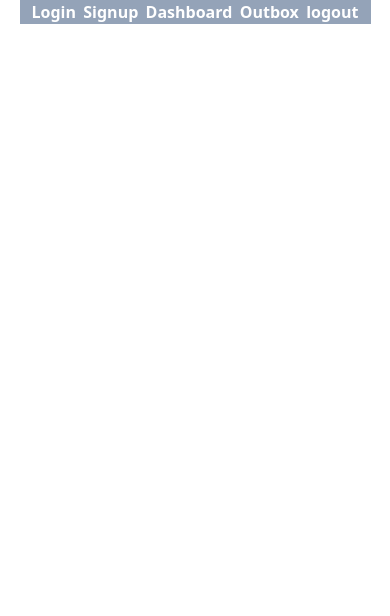
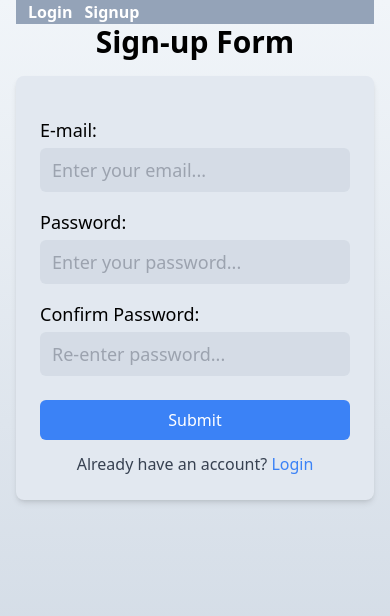
Before and after one commit to suraj-pan/Mail-box-Client, a React (Create React App) app: page /signUp in a window 390 px wide. Shown: the top 616 px of the page. Built offline with nearby package versions, Linux system fonts and the light colour scheme.

Commit message:
Updated mailbox
It is responsive with local storage

```diff
--- a/src/App.js
+++ b/src/App.js
@@ -7,26 +7,28 @@ import Compose from "./Pages/Compose";
 import MailContainer from "./Pages/MailContainer";
 import Header from "./components/Header";
 import Outbox from "./Pages/Outbox";
+import Protected from "./Pages/Protected";
 
 
 function App() {
 
 
   return (
-    <div className="mx-auto w-[90%] max-h-full flex flex-col ">
+    <div className="min-h-screen  mx-auto bg-gradient-to-b from-slate-100 to-slate-300  px-4 md:px-8 lg:px-16 ">
 
       <BrowserRouter>
       <Header/>
         <Routes>
-
-        <Route path="/" Component={SignUp}  />
-        <Route path="/login" Component={Login}  />
-        <Route path="/compose" Component={Compose}  />
-        <Route path="/dashboard" Component={Dashboard}  />
-        <Route path="/mailContainer" Component={MailContainer}  />
-        <Route path="/sentMail" Component={Outbox}  />
+        <Route path="/" element={<Navigate to="/login" />} />
+        <Route path="/signUp" element={<SignUp/>}  />
+        <Route path="/login" element={<Login/>}  />
+        <Route path="/compose" element={<Protected><Compose/></Protected> }  />
+        <Route path="/dashboard" element={<Protected><Dashboard/></Protected> }  />
+        <Route path="/mailContainer" element={ <Protected><MailContainer/></Protected>}  />
+        <Route path="/sentMail" element={<Protected><Outbox/></Protected>}  />
         </Routes>
       </BrowserRouter>
+
     </div>
   );
 }
--- a/src/Pages/Compose.js
+++ b/src/Pages/Compose.js
@@ -7,6 +7,8 @@ import { useNavigate } from 'react-router-dom';
 import { convertToRaw } from 'draft-js';
 import { convertToHTML} from 'draft-convert';
 import {sentMail} from '../store/Mail';
+import { IoMdSend } from "react-icons/io";
+
 
 const Compose = () => {
 
@@ -33,7 +35,7 @@ const Compose = () => {
         console.log(content)
          const emailPart = email.split("@")[0];
         // console.log(emailPart);
-        const response = await fetch(`https://expense-tracker-65763-default-rtdb.firebaseio.com/mailBox/${userEmail}.json`, {
+        const response = await fetch(`https://expense-tracker-65763-default-rtdb.firebaseio.com/mailBox/${userEmail}/sentBox.json`, {
           method: "POST",
           headers: {
             "content-type": "application/json",
@@ -44,13 +46,14 @@ const Compose = () => {
             subject: subject,
             data: content,
 
+
           })
 
 
         })
 
         const data = await response.json();
-        // console.log(data)
+        console.log(data)
         console.log("sent mail jo bhejna hai",email,subject,content)
         dispatch(sentMail({email,subject,content}))
 
@@ -65,7 +68,7 @@ const Compose = () => {
             email:`${ userEmail}@gmail.com`,
             subject: subject,
             data: content,
-
+            read:false
           })
 
         })
@@ -98,32 +101,45 @@ const Compose = () => {
 
 
   return (
-    <div>
-           Welcome to the Mail client box
 
-<div className='flex justify-center items-center mt-11 bg-slate-300 rounded-md py-3'>
 
-  <form onSubmit={submitHandler} >
-    <label className='flex'>
-      To:
-      <input type='email' ref={mail} className='w-full px-2  border-b border-black' placeholder='Enter the email' />
-    </label>
-    <label className='flex'>
 
-      <input type='text' ref={subject} className='w-full px-2 border-b border-black' placeholder=' subject' />
-    </label>
+        <div className="flex justify-center items-center h-screen  rounded-md py-8">
+            <form onSubmit={submitHandler} className="bg-blue-500 w-full max-w-2xl p-4 rounded-md">
+                <div className="mb-4">
+                    <label htmlFor="email" className="text-white block mb-1">To:</label>
+                    <input
+                        type="email"
+                        id="email"
+                        ref={mail}
+                        className="w-full px-3 py-2 rounded-md border border-black focus:outline-none focus:border-blue-700"
+                        placeholder="Enter the email"
+                    />
+                </div>
+                <div className="mb-4">
+                    <label htmlFor="subject" className="text-white block mb-1">Subject:</label>
+                    <input
+                        type="text"
+                        id="subject"
+                        ref={subject}
+                        className="w-full px-3 py-2 rounded-md border border-black focus:outline-none focus:border-blue-700"
+                        placeholder="Enter subject"
+                    />
+                </div>
+                <div className="mb-4">
+                    <label className="text-white block mb-1">Message:</label>
                     <Editor
                         editorState={editorState}
                         onEditorStateChange={setEditorState}
-
                         toolbarClassName="toolbarClassName"
                         wrapperClassName="wrapperClassName"
-      editorClassName="editorClassName border border-black bg-white"
-
+                        editorClassName="editorClassName border border-black bg-white rounded-md"
                     />
-    <button className='bg-red-100 px-2 py-1 rounded-md mt-2' >submit</button>
+                </div>
+                <button type="submit" className="bg-red-100 text-red-700 px-4 py-2 flex items-center rounded-md">
+                    Send <IoMdSend className="ml-1" />
+                </button>
             </form>
-</div>
         </div>
   )
 }
--- a/src/Pages/Login.js
+++ b/src/Pages/Login.js
@@ -32,17 +32,26 @@ const Login = () => {
                     returnSecureToken:true
                 })
             });
+
+
+            if(!response.ok){
+                const errorData = await response.json();
+                throw new Error(errorData.error.message)
+            }
             const data = await response.json();
 
-            console.log(data)
+
             const token =data.idToken
 
             dispatch(login({emailPart,token}))
+
+            navigate("/dashboard")
           } catch (error) {
             console.log("error",error)
+            window.alert(`Login failed: ${error }`);
           }
 
-          navigate("/dashboard")
+
 
         }
 
@@ -54,19 +63,39 @@ const Login = () => {
 
 
   return (
-    <div className='flex flex-col mx-auto'>
-    <h2 className='text-3xl font-bold'>Login Form</h2>
-    <form onSubmit={submitHandler} className='flex flex-col justify-center items-center bg-slate-200 mt-9 w-[300px] h-[600px] rounded-lg'>
+    <div className='flex flex-col items-center justify-center mx-auto'>
+    <h2 className='text-3xl font-bold mb-4'>Login Form</h2>
+    <form onSubmit={submitHandler} className='flex flex-col items-center bg-gray-200 mt-9 w-[300px] h-[400px] rounded-lg shadow-lg'>
         <label className='flex flex-col text-lg mt-4'>
             E-mail:
-        <input className='px-2 py-1 rounded-sm bg-opacity-10 bg-slate-500' type='email' ref={mail} placeholder='Enter your email...' />
+            <input
+                className='px-3 py-2 mt-1 rounded-md bg-opacity-10 bg-gray-500 focus:outline-none focus:bg-white'
+                type='email'
+                ref={mail}
+                placeholder='Enter your email...'
+            />
         </label>
-      <label className='flex flex-col text-lg'>
+        <label className='flex flex-col text-lg mt-4'>
             Password:
-        <input className='px-2 py-1 rounded-sm bg-opacity-10 bg-slate-500' type='password' ref={password} placeholder='Enter your password...' />
+            <input
+                className='px-3 py-2 mt-1 rounded-md bg-opacity-10 bg-gray-500 focus:outline-none focus:bg-white'
+                type='password'
+                ref={password}
+                placeholder='Enter your password...'
+            />
         </label>
-      <button className='bg-slate-900 text-white px-2 py-1 mt-3 rounded-md' type='submit'>Submit</button>
-      <h4 className='mt-2 text-white'>Need an account? <span className='text-blue-500 cursor-pointer' onClick={SignUpHandler}>Sign Up</span></h4>
+        <button className='bg-blue-500 text-white px-4 py-2 mt-6 rounded-md hover:bg-blue-600 focus:outline-none focus:bg-blue-600'>
+            Submit
+        </button>
+        <h4 className='mt-4 text-gray-700'>
+            Need an account?{' '}
+            <span
+                className='text-blue-500 cursor-pointer hover:underline'
+                onClick={SignUpHandler}
+            >
+                Sign Up
+            </span>
+        </h4>
     </form>
 </div>
   )
--- a/src/Pages/Outbox.js
+++ b/src/Pages/Outbox.js
@@ -1,21 +1,75 @@
-import React from 'react'
-import { useSelector } from 'react-redux'
+import React, { useEffect, useState } from 'react'
+import { useSelector } from 'react-redux';
+import { MdDelete } from "react-icons/md";
 
 const Outbox = () => {
-    const list = useSelector(state=>state.mail.mail)
+
+  /// error hai sab ka same aa raha hai..
+    // const list = useSelector(state=>state.mail.mail)
+    // console.log(list)
+    const [list,setlist ] = useState([])
+
+  const email = useSelector((state)=>state.auth.email);
+
+
+  // console.log(email)
+
+  const outboxData= async ()=>{
+    const response = await fetch(`https://expense-tracker-65763-default-rtdb.firebaseio.com/mailBox/${email}/sentBox.json`);
+
+    const data = await response.json();
+    console.log(data)
+    if(data){
+      const realData = Object.entries(data)?.map(([id,value])=>({id,...value}))
+      console.log(realData)
+      setlist(realData);
+    }else{
+      setlist([])
+    }
+
     console.log(list)
+  }
+
+    useEffect(()=>{
+
+      outboxData()
+
+         const intervalId = setInterval(outboxData, 3000);
+
+    // Clean up function to clear the interval when component unmounts
+    return () => clearInterval(intervalId)
+    },[])
+
+    const DeleteHandler = async (item)=>{
+        console.log(item.id)
+        const response = await fetch(`https://expense-tracker-65763-default-rtdb.firebaseio.com/mailBox/${email}/sentBox/${item.id}.json`,{
+          method:"DELETE"
+        })
+
+        const data = await response.json()
+        console.log(data)
+
+        outboxData()
+
+    }
+
   return (
-    <div className='flex flex-col justify-center items-center h-screen'>
-    {list.length === 0 ? (<div>No sent mail is available</div>):(
-        list.map((item,index)=>(
-            <div className='flex justify-between w-[400px]'  key={index}>
-                <div className='text-xl'>{item.email}</div>
-                <div className='text-slate-500 text-xl'>{item.subject}</div>
-                <div className='font-semibold'>{item.content}</div>
+    <div className='flex flex-col justify-center items-center h-screen p-4'>
+    {list.length === 0 ? (
+        <div className='text-slate-400 font-bold text-xl md:text-2xl text-center'>No sent mail is available</div>
+    ) : (
+        list?.map((item, index) => (
+            <div className='flex flex-col md:flex-row border bg-blue-500 border-black px-2 py-1 md:gap-3 border-collapse justify-between w-full md:w-[900px] mb-2 rounded' key={index}>
+                <div className='text-lg md:text-xl text-center md:text-left'>{item.email}</div>
+                <div className='text-slate-900 text-lg md:text-xl text-center md:text-left'>{item.subject}</div>
+                <div className='font-bold text-center md:text-left'>{item.data}</div>
+                <button className='bg-red-200 text-red-900 rounded-md mx-auto px-2 py-1 mt-2 md:mt-0' onClick={() => DeleteHandler(item)}>
+                    <MdDelete />
+                </button>
             </div>
         ))
     )}
-    </div>
+</div>
   )
 }
 
--- /dev/null
+++ b/src/Pages/Protected.js
@@ -0,0 +1,17 @@
+import React, { Children, useContext } from 'react'
+import { useSelector } from 'react-redux'
+import { Navigate } from 'react-router-dom'
+
+const Protected = ({children}) => {
+    const auth = useSelector((state)=>state.auth.isAuthenticated)
+    console.log(auth)
+
+    if (!auth) {
+        return <Navigate to="/login" />;
+    }
+
+    return children
+
+}
+
+export default Protected
--- a/src/Pages/SignUp.js
+++ b/src/Pages/SignUp.js
@@ -40,7 +40,7 @@ const SignUp = () => {
         }
 
         sendData(mail.current.value,password.current.value);
-        dispatch()
+        // dispatch()
         navigate("/login")
 
     }
@@ -49,23 +49,48 @@ const SignUp = () => {
         navigate("/login")
     }
   return (
-    <div className='flex flex-col mx-auto'>
-    <h2 className='text-3xl font-bold'>Sign-up Form</h2>
-    <form onSubmit={submitHandler} className='flex flex-col justify-center items-center bg-slate-200 mt-9 w-[300px] h-[600px] rounded-lg'>
-      <label className='flex flex-col text-lg mt-4'>
+    <div className='flex flex-col items-center justify-center mx-auto'>
+    <h2 className='text-3xl font-bold mb-4'>Sign-up Form</h2>
+    <form onSubmit={submitHandler} className='flex flex-col items-center bg-slate-200 rounded-lg p-6 shadow-md w-full max-w-md'>
+        <label className='flex flex-col text-lg mt-4 w-full'>
             E-mail:
-        <input className='px-2 py-1 rounded-sm bg-opacity-10 bg-slate-500' type='email' ref={mail} placeholder='Enter your email...' />
+            <input
+                className='px-3 py-2 mt-1 rounded-md bg-opacity-10 bg-slate-500 focus:outline-none focus:bg-white'
+                type='email'
+                ref={mail}
+                placeholder='Enter your email...'
+                required
+            />
         </label>
-      <label className='flex flex-col text-lg'>
+        <label className='flex flex-col text-lg mt-4 w-full'>
             Password:
-        <input className='px-2 py-1 rounded-sm bg-opacity-10 bg-slate-500' type='password' ref={password} placeholder='Enter your password...' />
+            <input
+                className='px-3 py-2 mt-1 rounded-md bg-opacity-10 bg-slate-500 focus:outline-none focus:bg-white'
+                type='password'
+                ref={password}
+                placeholder='Enter your password...'
+                required
+            />
         </label>
-      <label className='flex flex-col text-lg'>
+        <label className='flex flex-col text-lg mt-4 w-full'>
             Confirm Password:
-        <input className='px-2 py-1 rounded-sm bg-opacity-10 bg-slate-500' type='password' ref={ConfirmPassword} placeholder='Re-enter password...' />
+            <input
+                className='px-3 py-2 mt-1 rounded-md bg-opacity-10 bg-slate-500 focus:outline-none focus:bg-white'
+                type='password'
+                ref={ConfirmPassword}
+                placeholder='Re-enter password...'
+                required
+            />
         </label>
-      <h4 className='text-blue-500 cursor-pointer' onClick={loginHandler}>Login</h4>
-      <button className='bg-slate-900 text-white px-2 py-1 mt-3 rounded-md' type='submit'>Submit</button>
+        <button className='bg-blue-500 text-white px-4 py-2 mt-6 rounded-md hover:bg-blue-600 focus:outline-none focus:bg-blue-600 w-full max-w-sm' type='submit'>
+            Submit
+        </button>
+        <p className='mt-3 text-gray-700 text-center'>
+            Already have an account?{' '}
+            <span className='text-blue-500 cursor-pointer hover:underline' onClick={loginHandler}>
+                Login
+            </span>
+        </p>
     </form>
 </div>
   )
--- a/src/components/Header.js
+++ b/src/components/Header.js
@@ -1,27 +1,37 @@
 import React from 'react';
-import { useDispatch } from 'react-redux';
+import { useDispatch, useSelector } from 'react-redux';
 import { NavLink, useNavigate } from 'react-router-dom';
-import {logout} from "../store/Auth"
+import { logout } from "../store/Auth"
 
 const Header = () => {
 
-  const navigate = useNavigate()
+  const userEmail = useSelector((state) => state.auth.email)
   const dispatch = useDispatch();
+  console.log(userEmail)
 
-
-  const handleLogout =()=>{
+  const handleLogout = () => {
     dispatch(logout())
     /// navigate issue hai
-    navigate("/login")
+
   }
   return (
     <div className='flex justify-between bg-slate-400 px-3 text-white font-semibold'>
-      <NavLink to="/login">Login</NavLink>
-      <NavLink to="/">Signup</NavLink>
-      <NavLink to="/dashboard">Dashboard</NavLink>
-      <NavLink to="/sentMail">Outbox</NavLink>
-      <NavLink onClick={handleLogout} >logout</NavLink>
-    </div>
+    {userEmail ? (
+        <div className='flex justify-between items-center w-full max-w-screen-xl mx-auto text-lg font-semibold'>
+            {/* <span className='text-black'>{userEmail}</span> */}
+            <div className='flex gap-3'>
+                <NavLink to="/dashboard" className='text-white hover:text-gray-200'>Inbox</NavLink>
+                <NavLink to="/sentMail" className='text-white hover:text-gray-200'>Outbox</NavLink>
+                <NavLink to="/login" onClick={handleLogout} className='text-white hover:text-gray-200'>Logout</NavLink>
+            </div>
+        </div>
+    ) : (
+        <div className='flex gap-3'>
+            <NavLink to="/login" className='text-white hover:text-gray-200'>Login</NavLink>
+            <NavLink to="/signUp" className='text-white hover:text-gray-200'>Signup</NavLink>
+        </div>
+    )}
+</div>
   );
 };
 
--- a/src/store/Auth.js
+++ b/src/store/Auth.js
@@ -2,9 +2,9 @@ import { createSlice } from "@reduxjs/toolkit";
 
 
 const initialState ={
-    isAuthenticated: false,
-    token:null,
-    email:null
+    isAuthenticated: localStorage.getItem("token") ? true : false,
+    token:localStorage.getItem("token"),
+    email:localStorage.getItem("email")
 }
 
 const auth = createSlice({
@@ -13,16 +13,23 @@ const auth = createSlice({
     reducers:{
         login:(state,action)=>{
             console.log(action.payload)
-               state.email = action.payload.emailPart
+               state.email = action.payload.emailPart;
                 state.isAuthenticated= true;
-                state.token = action.payload.token;
-                console.log(JSON.stringify(state))
+                state.token = action.payload.token ;
+                // console.log(JSON.stringify(state))
+                localStorage.setItem("email",action.payload.emailPart)
+                localStorage.setItem("token",action.payload.token)
+                console.log(state.email)
+                console.log(state.token)
+                console.log("login ho gaya hai")
 
         },
         logout:(state,action)=>{
            state.email = null;
             state.token = null;
             state.isAuthenticated=false;
+            localStorage.removeItem("email")
+            localStorage.removeItem("token")
             console.log("logout ho gaya hai..")
         }
     }
--- a/src/store/Mail.js
+++ b/src/store/Mail.js
@@ -9,6 +9,7 @@ const Mail = createSlice({
     name:"mail",
     initialState,
     reducers:{
+        /// same login sabko dikh raha
         sentMail:(state,action)=>{
                 // console.log(action.payload);
                 const {email,subject,content} = action.payload;
--- a/src/store/Store.js
+++ b/src/store/Store.js
@@ -3,7 +3,9 @@ import AuthReducer from './Auth'
 import MailReducer from './Mail'
 
 export const Store = configureStore({
-   reducer:{ auth:AuthReducer,
-      mail:MailReducer},
+   reducer: {
+      auth: AuthReducer,
+      mail: MailReducer
+   },
 
 })
```
Also changed, not shown: src/Pages/Dashboard.js (+76 -55 lines), src/Pages/MailContainer.js (+13 -6 lines). Lines whose indentation alone changed are shown as unchanged.
